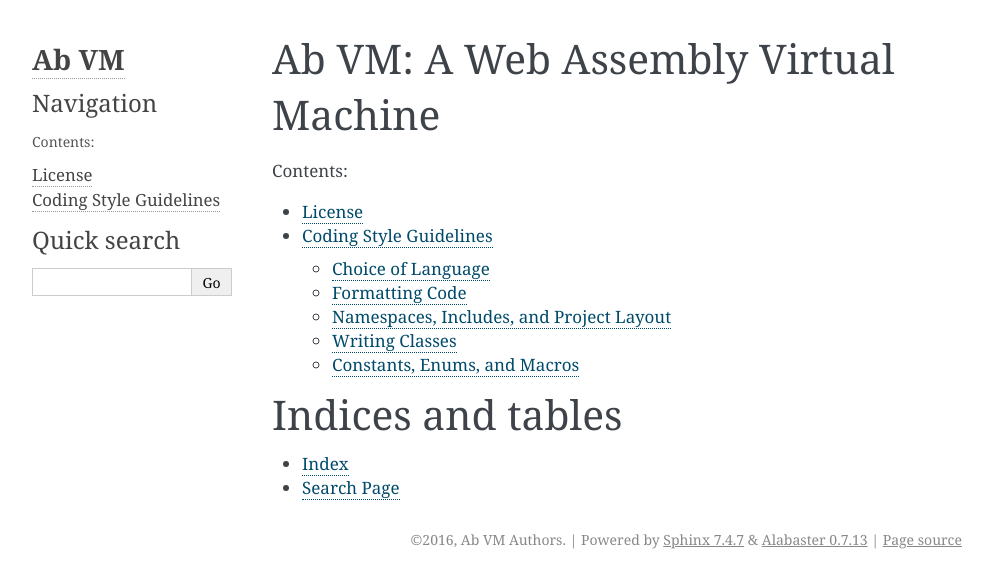
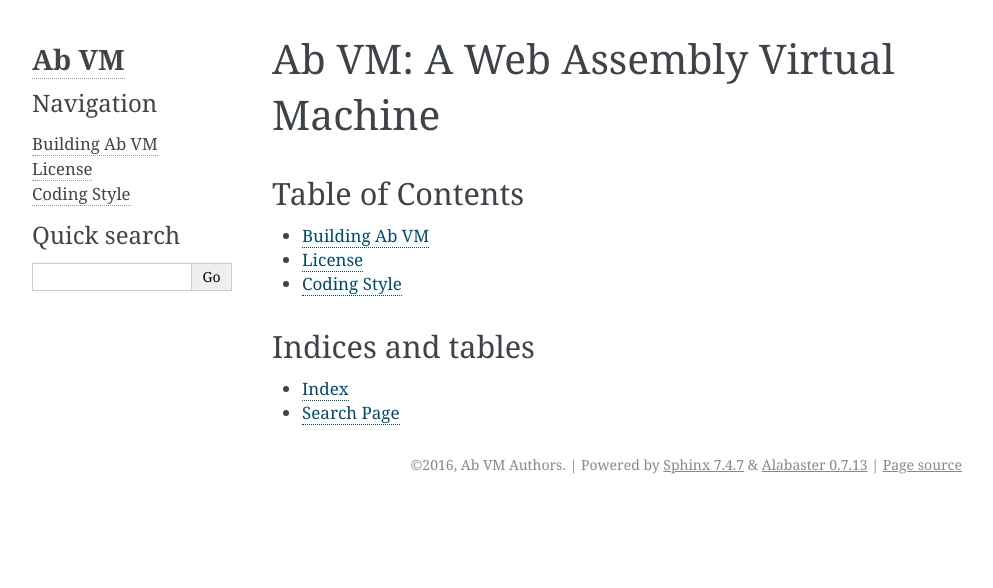
Before and after one commit to ab-vm/ab, a Sphinx documentation site: the page built from doc/index.rst, in a window 1280 px wide. Shown: the top 588 px of the page, without its empty margins (148-1141 px from the left). Built offline with Sphinx 7.4.7, drawn with Linux system fonts in a browser that asks for light colours.

Commit message:
Documentation update
1. Add Build instructions.
2. Remove spaces from doc filenames.
3. Update the README.

Signed-off-by: Robert Young <rwy0717@gmail.com>

```diff
--- a/doc/conf.py
+++ b/doc/conf.py
@@ -91,7 +91,7 @@
 # Add any paths that contain custom static files (such as style sheets) here,
 # relative to this directory. They are copied after the builtin static files,
 # so a file named "default.css" will overwrite the builtin "default.css".
-html_static_path = ['_static']
+# html_static_path = ['_static']
 
 # Custom sidebar templates, must be a dictionary that maps document names
 # to template names.
--- a/doc/index.rst
+++ b/doc/index.rst
@@ -1,12 +1,16 @@
+=====================================
 Ab VM: A Web Assembly Virtual Machine
 =====================================
 
+Table of Contents
+=================
+
 .. toctree::
-   :maxdepth: 2
-   :caption: Contents:
+   :maxdepth: 1
 
+   Building Ab VM <Building_Ab_VM>
    License
-   Coding Style
+   Coding Style <Coding_Style>
 
 Indices and tables
 ==================
```
Also changed, not shown: README.rst (+5 -3 lines), doc/Building_Ab_VM.rst (added, +33 -0 lines), doc/Coding_Style.rst (renamed from doc/Coding Style.rst).
